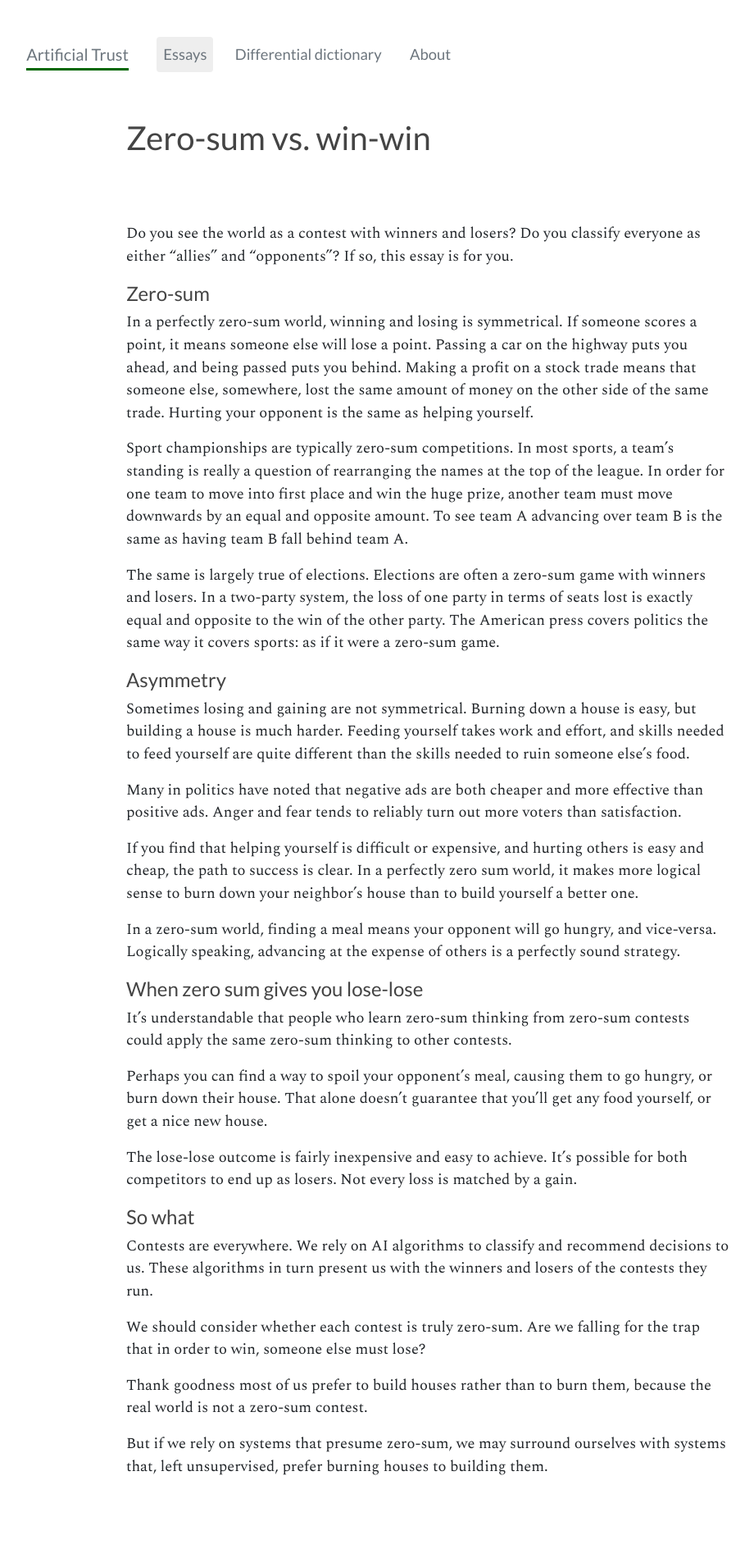
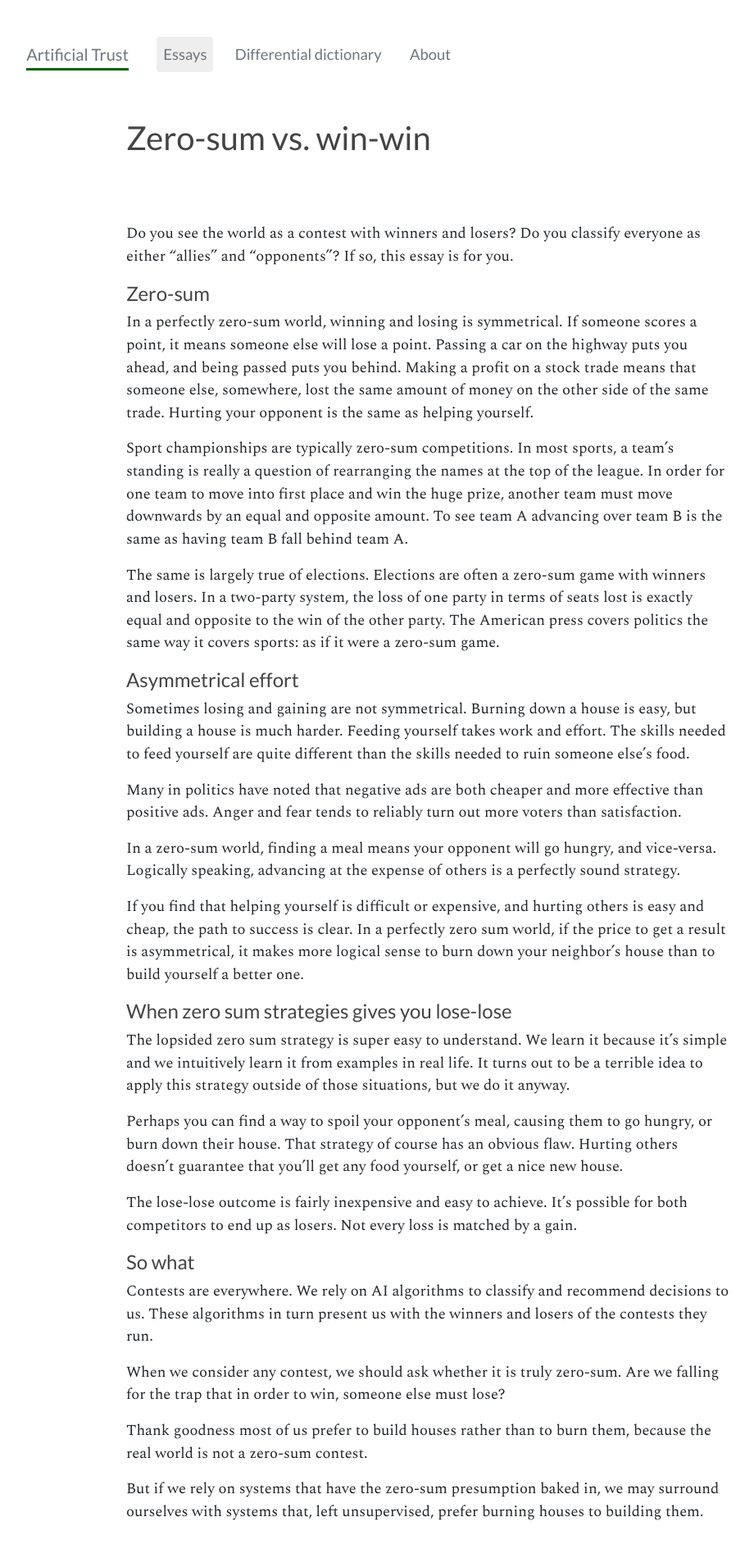
Before and after one commit to straz/artificialtrust, a Jekyll site: the page built from _articles/zerosum.md, in a window 1280 px wide. Shown: the whole page at 82% size, without its empty margins (23-943 px from the left). Built offline with Jekyll 4.4.1, drawn with Linux system fonts in a browser that asks for light colours; nearby versions of some CDN libraries; before the commit the page ends 1856 px from its top, so only the background shows below that.

Commit message:
tweak zerosum

```diff
--- a/_articles/zerosum.md
+++ b/_articles/zerosum.md
@@ -32,35 +32,39 @@ of the other party. The American press covers politics the same way it
 covers sports: as if it were a zero-sum game.
 
 
-### Asymmetry
+### Asymmetrical effort
 
 Sometimes losing and gaining are not symmetrical. Burning down a house
 is easy, but building a house is much harder.  Feeding yourself takes
-work and effort, and skills needed to feed yourself are quite
+work and effort. The skills needed to feed yourself are quite
 different than the skills needed to ruin someone else's food.
 
 Many in politics have noted that negative ads are both cheaper and
 more effective than positive ads. Anger and fear tends to reliably
 turn out more voters than satisfaction.
 
-If you find that helping yourself is difficult or expensive, and
-hurting others is easy and cheap, the path to success is clear.  In a
-perfectly zero sum world, it makes more logical sense to burn down
-your neighbor's house than to build yourself a better one.
-
 In a zero-sum world, finding a meal means your opponent will go
 hungry, and vice-versa. Logically speaking, advancing at the expense
 of others is a perfectly sound strategy.
 
-### When zero sum gives you lose-lose
+If you find that helping yourself is difficult or expensive, and
+hurting others is easy and cheap, the path to success is clear.  In a
+perfectly zero sum world, if the price to get a result is
+asymmetrical, it makes more logical sense to burn down your neighbor's
+house than to build yourself a better one.
 
-It's understandable that people who learn zero-sum thinking from
-zero-sum contests could apply the same zero-sum thinking to other
-contests.
+
+### When zero sum strategies gives you lose-lose
+
+The lopsided zero sum strategy is super easy to understand. We learn
+it because it's simple and we intuitively learn it from examples in
+real life. It turns out to be a terrible idea to apply this strategy
+outside of those situations, but we do it anyway.
 
 Perhaps you can find a way to spoil your opponent's meal, causing them
-to go hungry, or burn down their house. That alone doesn't guarantee
-that you'll get any food yourself, or get a nice new house.
+to go hungry, or burn down their house. That strategy of course has an
+obvious flaw. Hurting others doesn't guarantee that you'll get any
+food yourself, or get a nice new house.
 
 The lose-lose outcome is fairly inexpensive and easy to achieve.
 It's possible for both competitors to end up as losers. Not every loss
@@ -72,12 +76,13 @@ Contests are everywhere. We rely on AI algorithms to classify and
 recommend decisions to us. These algorithms in turn present us with
 the winners and losers of the contests they run.
 
-We should consider whether each contest is truly zero-sum. Are we falling
-for the trap that in order to win, someone else must lose?
+When we consider any contest, we should ask whether it is truly
+zero-sum. Are we falling for the trap that in order to win, someone
+else must lose?
 
 Thank goodness most of us prefer to build houses rather than to burn
 them, because the real world is not a zero-sum contest.
 
-But if we rely on systems that presume zero-sum, we may surround
-ourselves with systems that, left unsupervised, prefer burning houses
-to building them.
+But if we rely on systems that have the zero-sum presumption baked in,
+we may surround ourselves with systems that, left unsupervised, prefer
+burning houses to building them.
```
